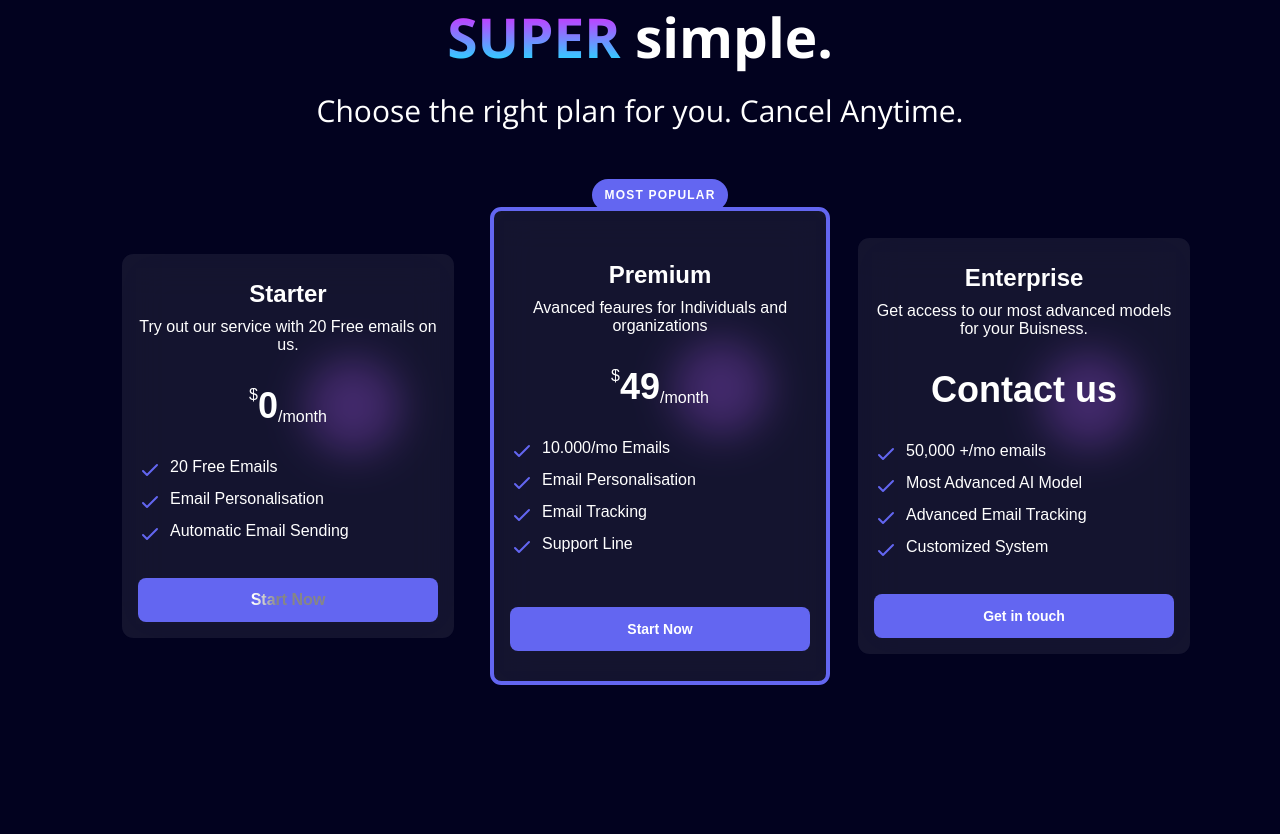
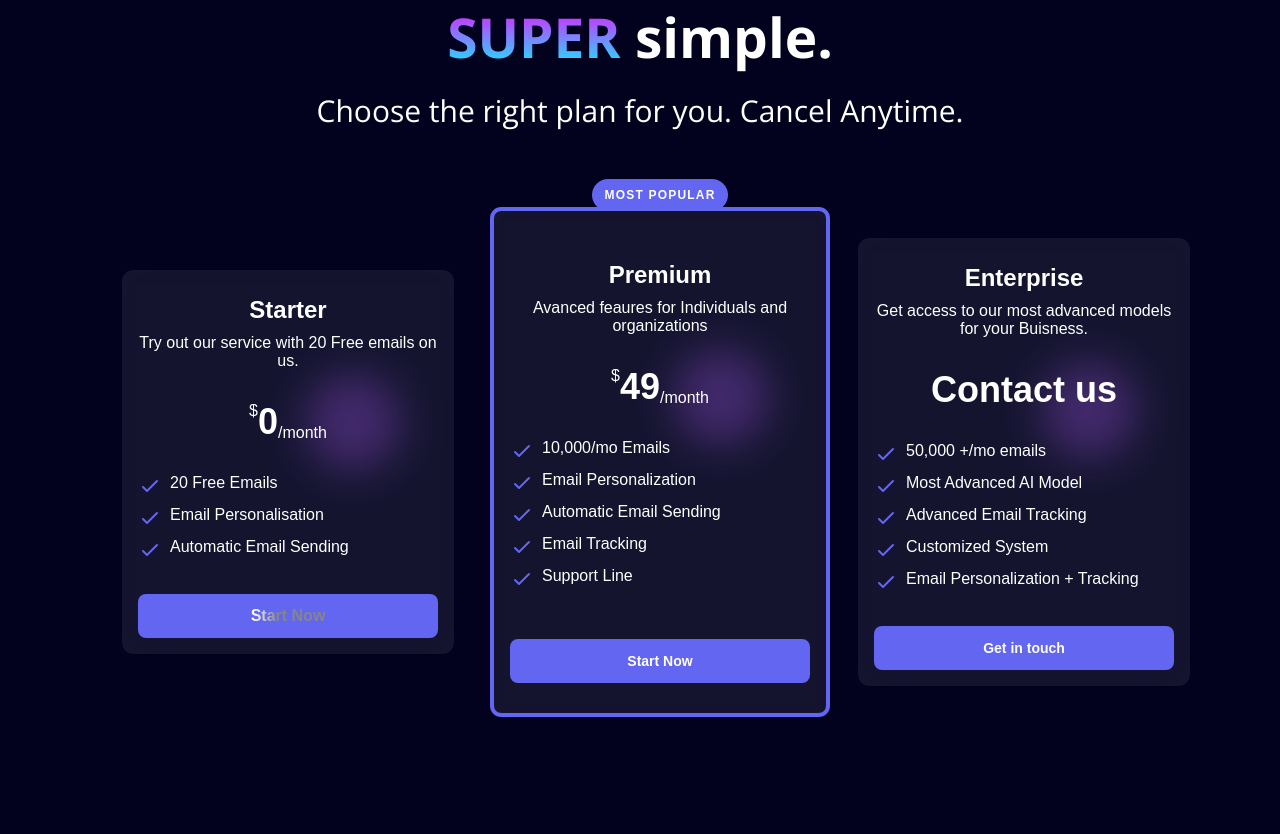
Before and after one commit to SyneticSLZ/VoltMailer, a Flask app: template templates/index.html in a window 1280 px wide; the page is wider, and only the part inside the window is pictured. Shown: the part 1431-2265 px from the top of that part. Run offline with Flask 3, Linux system fonts and the light colour scheme; the template is opened without the code that fills it, so the values that code supplies are empty; parts of the project's set-up code (start-up, migrations or seed data) failed here and were passed over; some libraries are stand-ins or nearby versions.

Commit message:
Update index.html

```diff
--- a/templates/index.html
+++ b/templates/index.html
@@ -2320,22 +2320,29 @@
                         <svg xmlns="http://www.w3.org/2000/svg" fill="none" viewBox="0 0 24 24" stroke="currentColor">
                           <path stroke-linecap="round" stroke-linejoin="round" stroke-width="2" d="M5 13l4 4L19 7"></path>
                         </svg>
-                        <span>10.000/mo Emails</span>
+                        <span>10,000/mo Emails</span>
                       </div>
                       <div class="list">
                         <svg xmlns="http://www.w3.org/2000/svg" fill="none" viewBox="0 0 24 24" stroke="currentColor">
                           <path stroke-linecap="round" stroke-linejoin="round" stroke-width="2" d="M5 13l4 4L19 7"></path>
                         </svg>
-                        <span>Email Personalisation</span>
+                        <span>Email Personalization</span>
                       </div>
                       <div class="list">
                         <svg xmlns="http://www.w3.org/2000/svg" fill="none" viewBox="0 0 24 24" stroke="currentColor">
                           <path stroke-linecap="round" stroke-linejoin="round" stroke-width="2" d="M5 13l4 4L19 7"></path>
                         </svg>
 
+                        <span>Automatic Email Sending</span>
+                      </div>
+                      <div class="list">
+                        <svg xmlns="http://www.w3.org/2000/svg" fill="none" viewBox="0 0 24 24" stroke="currentColor">
+                          <path stroke-linecap="round" stroke-linejoin="round" stroke-width="2" d="M5 13l4 4L19 7"></path>
+                        </svg>
+
                         <span>Email Tracking</span>
                       </div>
-                      <div class="list">
+                        <div class="list">
                         <svg xmlns="http://www.w3.org/2000/svg" fill="none" viewBox="0 0 24 24" stroke="currentColor">
                           <path stroke-linecap="round" stroke-linejoin="round" stroke-width="2" d="M5 13l4 4L19 7"></path>
                         </svg>
@@ -2388,8 +2395,15 @@
 
                         <span>Customized System</span>
                       </div>
-
+                      <div class="list">
+                        <svg xmlns="http://www.w3.org/2000/svg" fill="none" viewBox="0 0 24 24" stroke="currentColor">
+                          <path stroke-linecap="round" stroke-linejoin="round" stroke-width="2" d="M5 13l4 4L19 7"></path>
+                        </svg>
+
+                        <span>Email Personalization + Tracking</span>
+                      </div>
                   </div>
+
                   <div class="bottom">
 
                     <a class="btn" href="#" onclick="window.location.href='/connect'">Get in touch</a>
```
